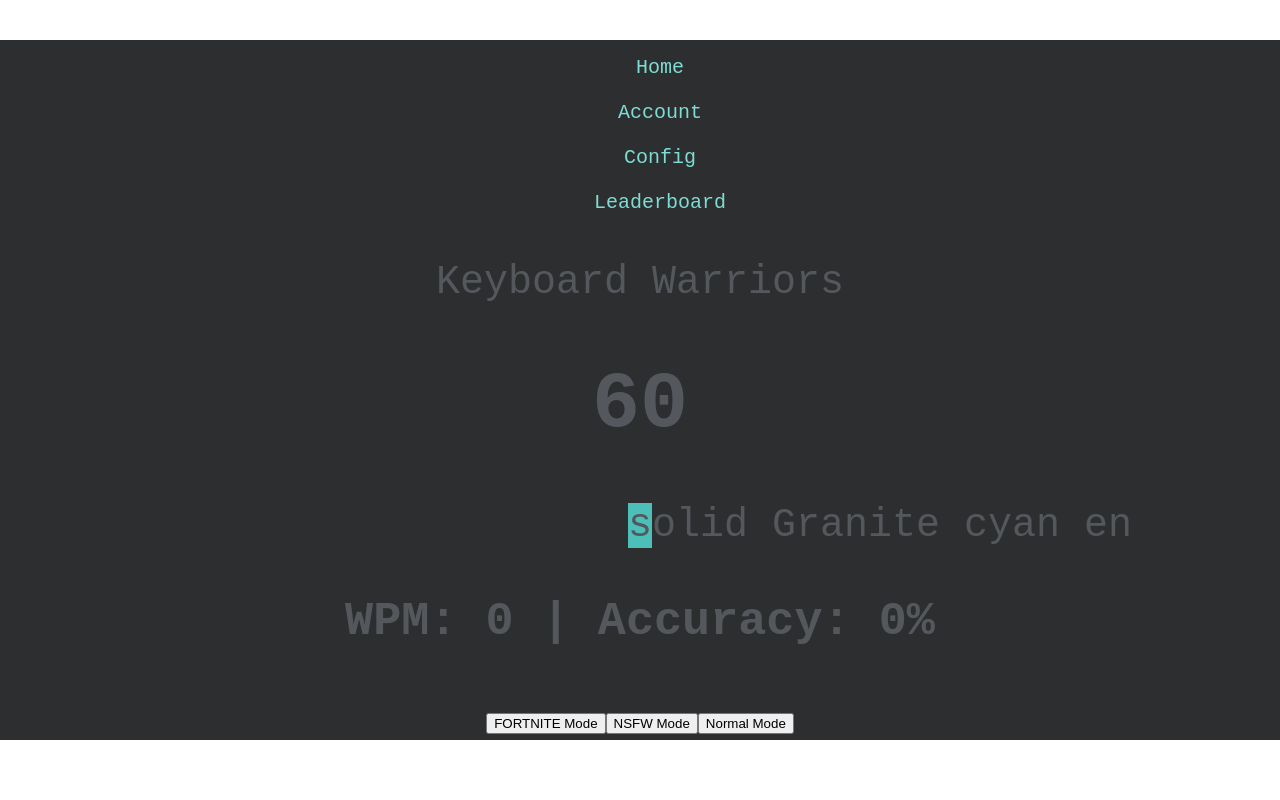
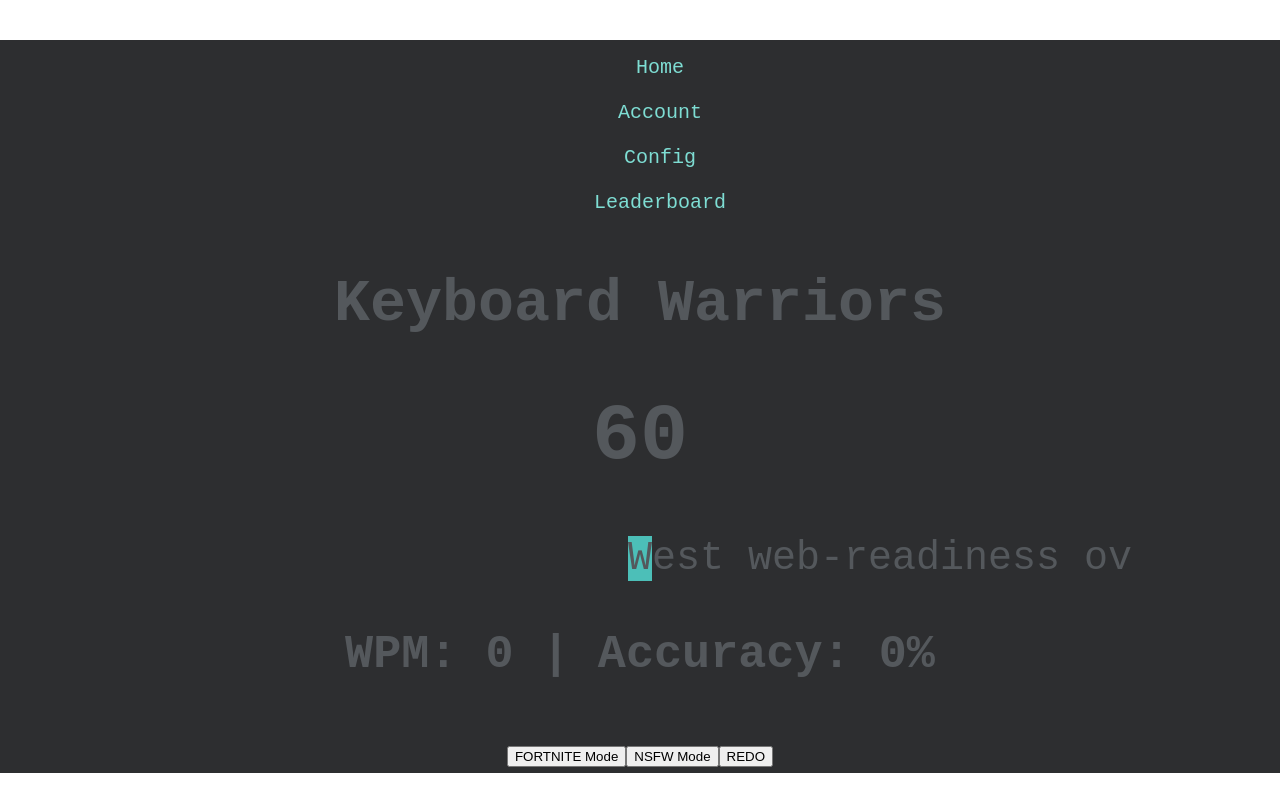
Before and after one commit to goofygoobers/a-dull-boy-types, a React (Create React App) app: page / in a window 1280 px wide. Built offline with nearby package versions, Linux system fonts and the light colour scheme.

Commit message:
added state management for redo button and nsfw mode

```diff
--- a/src/context/initialStateContext.jsx
+++ b/src/context/initialStateContext.jsx
@@ -1,12 +1,17 @@
 import React, { createContext, useReducer } from 'react';
+import { generateNaughtyWord } from '../components/wordGenerator/badWordGenerator.component';
 import { generateWord } from '../components/wordGenerator/wordGenerator.component';
 import { currentTime } from '../utils/time';
+
+var testWords = generateWord();
+console.log("testword", testWords)
+
 
 const initialState = {
   title: "Keyboard Warriors",
   wordCount: 0,
   sfwMode: true,
-  initialValue: generateWord,
+  initialValue: testWords,
   accuracy: 0,
   typedChars: '',
   startTime: currentTime(),
@@ -23,7 +28,7 @@ const reducer = (state, action) => {
         title: "Keyboard Warriors",
         wordCount: 0,
         sfwMode: true,
-        initialValue: generateWord,
+        initialValue: generateWord(),
         accuracy: 0,
         typedChars: '',
         startTime: currentTime(),
@@ -31,15 +36,17 @@ const reducer = (state, action) => {
       };
     case "NSFW":
       return {
+        ...state,
         title: "NSFW Mode",
         sfwMode: false,
+        initialValue: generateNaughtyWord(),
       }
     default:
       return state;
   }
 }
 
-export const InitialStateContext = createContext();
+export const  InitialStateContext = createContext();
 
 export const InitialStateProvider = props => {
   const [state, dispatch] = useReducer(reducer, initialState);
--- a/src/pages/homepage/homepage.component.jsx
+++ b/src/pages/homepage/homepage.component.jsx
@@ -16,23 +16,22 @@ import { currentTime } from '../../utils/time';
 function HomePage() {
 
   const {state, dispatch} = useContext(InitialStateContext);
-  console.log("initialState Json object", state.sfwMode);
+  console.log("FFFF", state.initialValue);
 
   //NSFW Mode
   const [sfwMode, setSfwMode] = useContext(SfwModeContext);
-  console.log("what mode are we in??context", sfwMode)
+  // console.log("what mode are we in??context", sfwMode)
 
   //initial words
   var [initialValue, setInitialValue] = useContext(WordContext);
+  console.log("zzzz", initialValue);
+  setInitialValue(state.initialValue);
   // var {initialValue, setInitialValue} = useContext(InitialWordContext)
   if (initialValue === undefined){
     // setInitialValue(generateWord);
-    initialValue = generateWord();
+    initialValue = state.initialValue;
     console.log('new', initialValue)
   }
-
-  const [title, setTitle] = useState("Keyboard Warriors")
-  // console.log("title name:", title)
 
   //tracking typing accuracy
   const [accuracy, setAccuracy] = useState(0);
@@ -49,46 +48,36 @@ function HomePage() {
 
   const [outgoingChars, setOutgoingChars] = useState('');
   //first letter of the first word
-  const [currentChar, setCurrentChar] = useState(initialValue.charAt(0));
+  const [currentChar, setCurrentChar] = useState(state.initialValue.charAt(0));
   //string of words/characters excluding the first character
-  const [incomingChars, setIncomingChars] = useState(initialValue.substr(1));
-
-  function resetApp() {
-    console.log("resetting app");
-    setInitialValue(generateWord());
-    setOutgoingChars('');
-    setCurrentChar(initialValue.charAt(0));
-    setIncomingChars(initialValue.substr(1));
-  }
-
-  function changeNSFWMode() {
-    dispatch({type: 'NSFW'});
-    console.log('hihihihihih', state.sfwMode);
-  }
-
-  function changeNormalMode() {
-    dispatch({type: 'REDO'});
-  }
+  const [incomingChars, setIncomingChars] = useState(state.initialValue.substr(1));
 
   function changeTypingMode(event) {
-    setSfwMode(!sfwMode)
 
     if (sfwMode === true){
       setInitialValue(generateNaughtyWord());
-      setTitle("Toxic Warriors");
-      setIncomingChars(initialValue.substr(1))
-      console.log("sfwMode111true new intialvalue", initialValue)
-      setCurrentChar(initialValue.charAt(0))
+      setIncomingChars(state.initialValue.substr(1))
+      console.log("sfwMode111true new intialvalue", state.initialValue)
+      setCurrentChar(state.initialValue.charAt(0))
       event.target.blur();
     }
     else if (sfwMode === false){
       setInitialValue(generateWord());
-      setTitle("Keyboard Warriors");
-      setIncomingChars(initialValue.substr(1))
-      console.log("sfwMode111false new initialvalue", initialValue)
-      setCurrentChar(initialValue.charAt(0))
+      setIncomingChars(state.initialValue.substr(1))
+      console.log("sfwMode111false new initialvalue", state.initialValue)
+      setCurrentChar(state.initialValue.charAt(0))
       event.target.blur();
     }
+  }
+
+  function changeNSFWMode(event) {
+    dispatch({type: 'NSFW'});
+    changeTypingMode(event);
+  }
+
+  function changeNormalMode(event) {
+    dispatch({type: 'REDO'});
+    changeTypingMode(event);
   }
 
   useKeyPress(key => {
@@ -162,7 +151,7 @@ function HomePage() {
           <h2> Keyboard Warriors</h2>:
           <h2> NSFW Warriors</h2>}
       </div> */}
-      <div>{state.title}</div>
+      <h2>{state.title}</h2>
       <Timer />
       <span className="Character-out">
         {(leftPadding + outgoingChars).slice(-20)}
@@ -176,7 +165,7 @@ function HomePage() {
     <span>
       <button onClick={changeTypingMode}>FORTNITE Mode</button>
       <button onClick={changeNSFWMode}>NSFW Mode</button>
-      <button onClick={changeNormalMode}>Normal Mode</button>
+      <button onClick={changeNormalMode}>REDO</button>
 
     </span>
     {/* <NsfwButton /> */}
```
Also changed, not shown: 1 other file (tests, documents, lock files or other folders).
